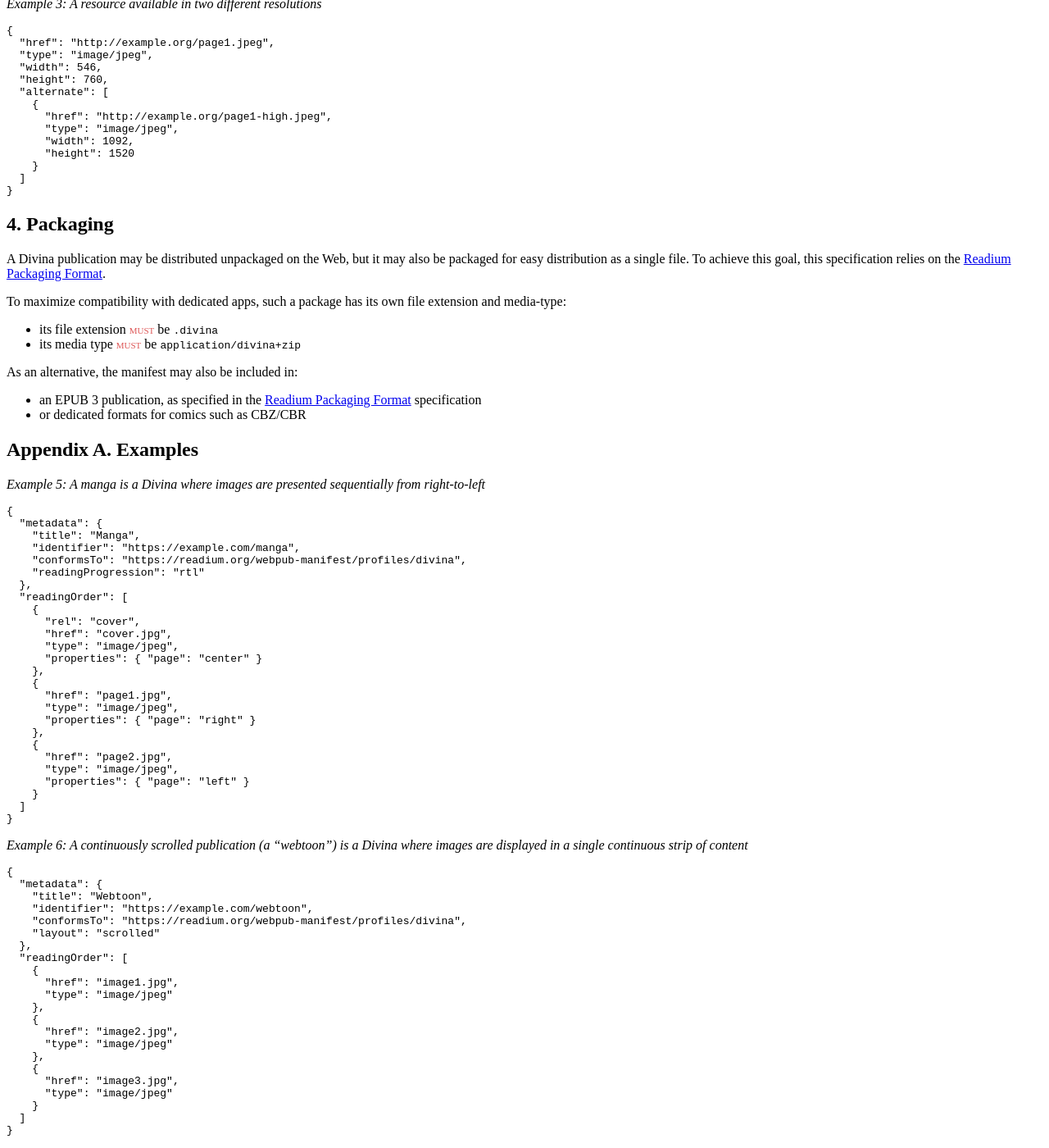
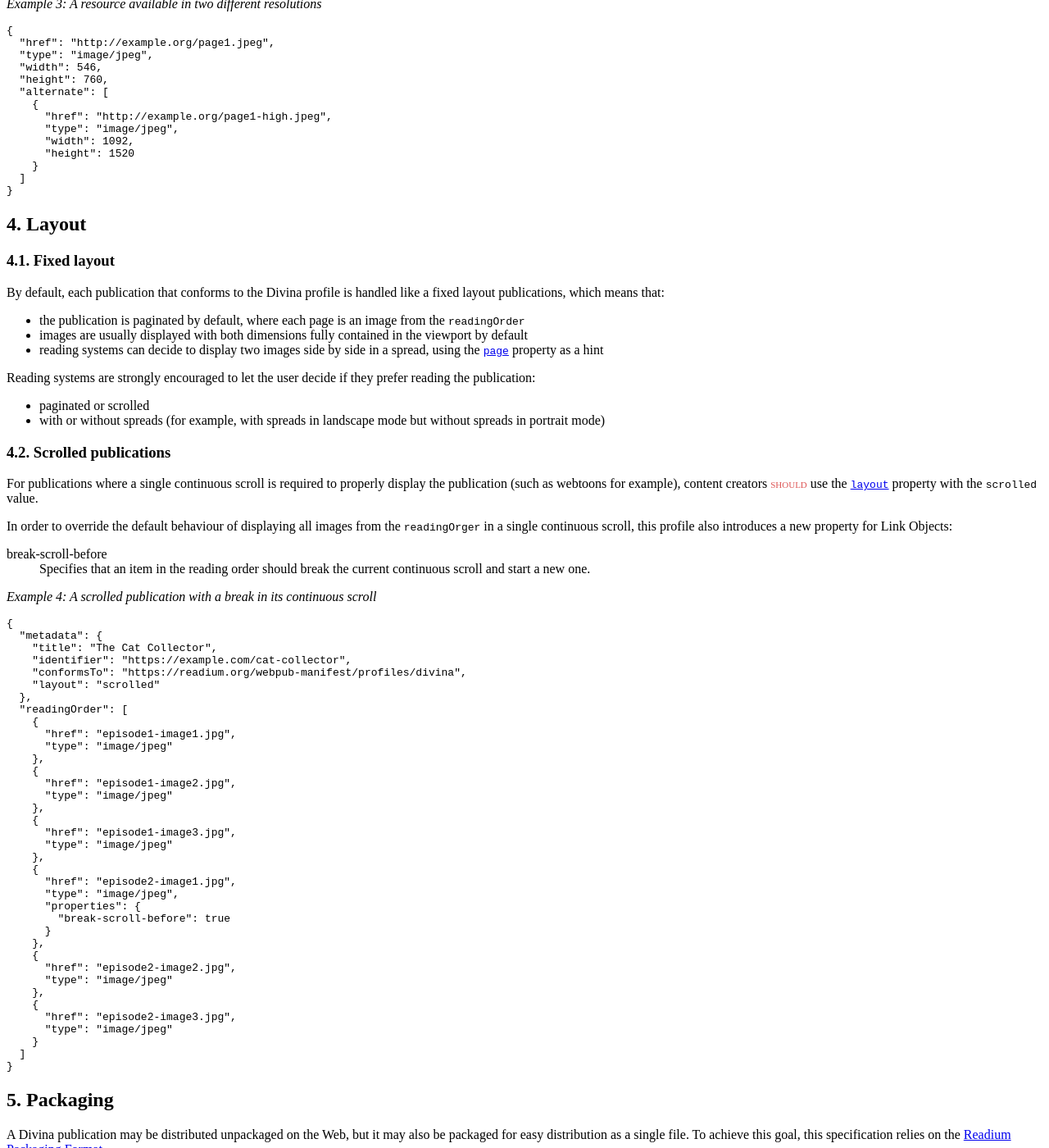
Before and after one commit to readium/webpub-manifest, a Jekyll site: the page built from profiles/divina.md, in a window 1280 px wide and 1400 px high, scrolled down 2276 px. Shown: the whole window at 82% size. Built offline with Jekyll 4.4.1, drawn with Linux system fonts in a browser that asks for light colours; our own code applies the rules of GitHub Pages for plain Markdown files; comment, search, counter and statistics services are not loaded; some of the changed text lies outside the part shown.

Commit message:
Added section and JSON Schema for layout in Divina profile

````diff
--- a/profiles/divina.md
+++ b/profiles/divina.md
@@ -144,7 +144,75 @@ All Link Objects present in the `alternate` array:
 }
 ```
 
-## 4. Packaging
+## 4. Layout
+
+### 4.1. Fixed layout
+
+By default, each publication that conforms to the Divina profile is handled like a fixed layout publications, which means that:
+
+- the publication is paginated by default, where each page is an image from the `readingOrder`
+- images are usually displayed with both dimensions fully contained in the viewport by default
+- reading systems can decide to display two images side by side in a spread, using the [`page`](../properties.md#page) property as a hint
+
+Reading systems are strongly encouraged to let the user decide if they prefer reading the publication:
+
+- paginated or scrolled
+- with or without spreads (for example, with spreads in landscape mode but without spreads in portrait mode)
+
+### 4.2. Scrolled publications
+
+For publications where a single continuous scroll is required to properly display the publication (such as webtoons for example), content creators <strong class="rfc">should</strong> use the [`layout`](../contexts/default/README.md#layout-and-reading-progression) property with the `scrolled` value.
+
+In order to override the default behaviour of displaying all images from the `readingOrger` in a single continuous scroll, this profile also introduces a new property for Link Objects:
+
+<dl>
+  <dt>break-scroll-before</dt>
+  <dd>Specifies that an item in the reading order should break the current continuous scroll and start a new one.</dd>
+</dl>
+
+*Example 4: A scrolled publication with a break in its continuous scroll*
+
+```json
+{
+  "metadata": {
+    "title": "The Cat Collector",
+    "identifier": "https://example.com/cat-collector",
+    "conformsTo": "https://readium.org/webpub-manifest/profiles/divina",
+    "layout": "scrolled"
+  },
+  "readingOrder": [
+    {
+      "href": "episode1-image1.jpg",
+      "type": "image/jpeg"
+    },
+    {
+      "href": "episode1-image2.jpg",
+      "type": "image/jpeg"
+    },
+    {
+      "href": "episode1-image3.jpg",
+      "type": "image/jpeg"
+    },
+    {
+      "href": "episode2-image1.jpg",
+      "type": "image/jpeg",
+      "properties": {
+        "break-scroll-before": true
+      }
+    },
+    {
+      "href": "episode2-image2.jpg",
+      "type": "image/jpeg"
+    },
+    {
+      "href": "episode2-image3.jpg",
+      "type": "image/jpeg"
+    }
+  ]
+}
+```
+
+## 5. Packaging
 
 A Divina publication may be distributed unpackaged on the Web, but it may also be packaged for easy distribution as a single file. To achieve this goal, this specification relies on the [Readium Packaging Format](./packaging.md).
 
@@ -161,7 +229,7 @@ As an alternative, the manifest may also be included in:
 
 ## Appendix A. Examples
 
-*Example 5: A manga is a Divina where images are presented sequentially from right-to-left*
+*Example 5: A manga is a Divina where the reading progression is right-to-left*
 
 
 ```json
@@ -220,3 +288,13 @@ As an alternative, the manifest may also be included in:
   ]
 }
 ```
+
+## Appendix B. JSON Schema
+
+The following JSON Schemas for this profile is available under version control:
+
+- Link Properties: <https://github.com/readium/webpub-manifest/blob/master/schema/extensions/divina/properties.schema.json>
+
+For the purpose of validating a Readium Web Publication Manifest, use the following JSON Schema resource:
+
+- <https://readium.org/webpub-manifest/schema/extensions/divina/properties.schema.json>
--- a/schema/extensions/encryption/properties.schema.json
+++ b/schema/extensions/encryption/properties.schema.json
@@ -1,7 +1,7 @@
 {
   "$schema": "http://json-schema.org/draft-07/schema#",
   "$id": "https://readium.org/webpub-manifest/schema/extensions/encryption/properties.schema.json",
-  "title": "Encryption Extension - Link Properties",
+  "title": "Encryption Module - Link Properties",
   "type": "object",
   "properties": {
     "encrypted": {
--- a/schema/extensions/epub/metadata.schema.json
+++ b/schema/extensions/epub/metadata.schema.json
@@ -1,7 +1,7 @@
 {
   "$schema": "http://json-schema.org/draft-07/schema#",
   "$id": "https://readium.org/webpub-manifest/schema/extensions/epub/metadata.schema.json",
-  "title": "EPUB Extension - Metadata",
+  "title": "EPUB Profile - Metadata",
   "type": "object",
   "properties": {
     "mediaOverlay": {
--- a/schema/extensions/epub/properties.schema.json
+++ b/schema/extensions/epub/properties.schema.json
@@ -1,7 +1,7 @@
 {
   "$schema": "http://json-schema.org/draft-07/schema#",
   "$id": "https://readium.org/webpub-manifest/schema/extensions/epub/properties.schema.json",
-  "title": "EPUB Extension - Link Properties",
+  "title": "EPUB Profile - Link Properties",
   "type": "object",
   "properties": {
     "contains": {
--- a/schema/link.schema.json
+++ b/schema/link.schema.json
@@ -47,6 +47,7 @@
       "allOf": [
         { "$ref": "extensions/epub/properties.schema.json" },
         { "$ref": "extensions/encryption/properties.schema.json" },
+        { "$ref": "extensions/divina/properties.schema.json" },
         { "$ref": "experimental/presentation/properties.schema.json" },
         { "$ref": "https://drafts.opds.io/schema/properties.schema.json" }
       ]
````
Also changed, not shown: contexts/default/README.md (+19 -19 lines), properties.md (+1 -1 lines), schema/extensions/divina/properties.schema.json (added, +13 -0 lines).
